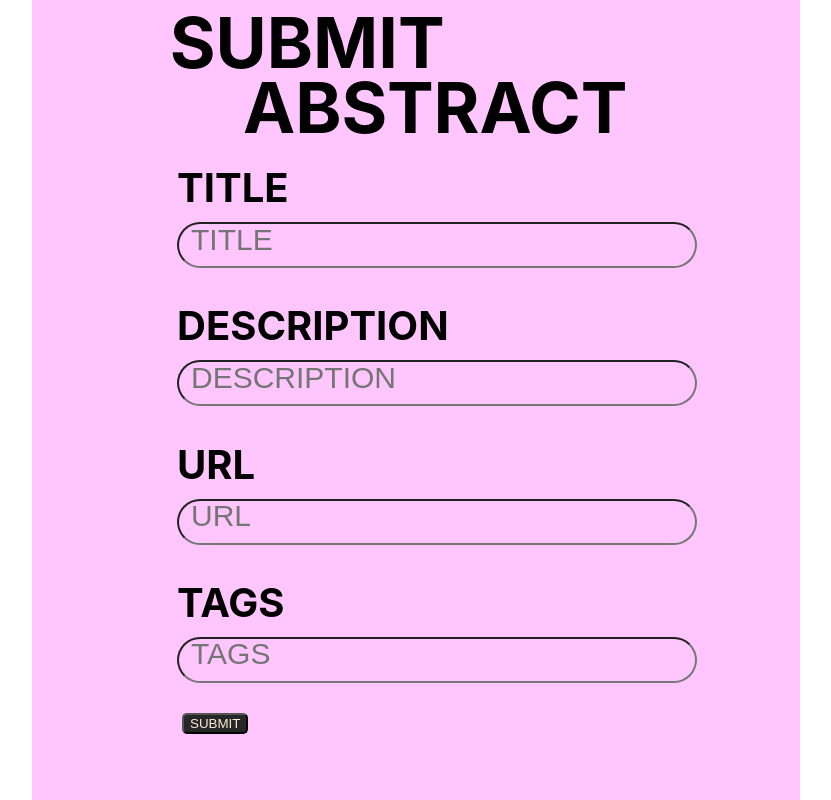
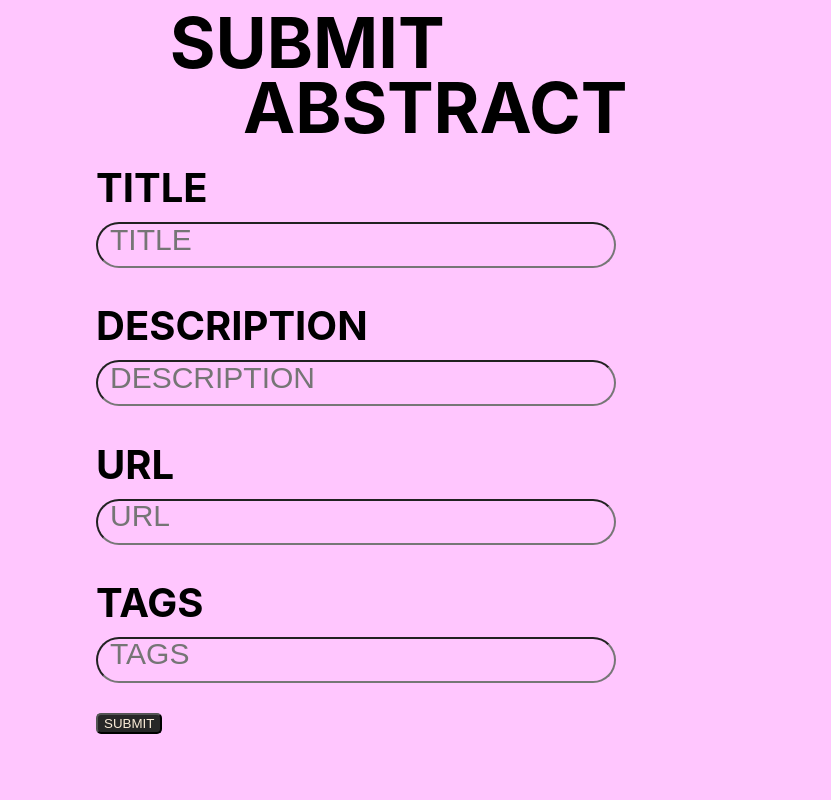
Before and after one commit to mikasajaeger19/Component-Library, a React (Create React App) app: page / in a window 1280 px wide. Shown: the whole page, without its empty margins (224-1055 px from the left). Built offline with nearby package versions, Linux system fonts and the light colour scheme.

Commit message:
minor changes

```diff
--- a/src/components/Submit/Submit.css
+++ b/src/components/Submit/Submit.css
@@ -2,8 +2,7 @@
     display: flex;
     background-color: #FFC6FE;
     height: 100vh;
-    width: 60vw;
-    margin-left: 20vw;
+    width: 100vw;
     flex-direction: column;
 }
 
@@ -38,7 +37,7 @@ h2 {
     align-items: flex-start;
     flex-direction: column;
     width: 60vw;
-    margin-left: 145px;
+    margin-left: 25vw;
 }
 
 input {
@@ -62,5 +61,5 @@ button {
 .submit-footer {
     display: flex;
     margin-top: 30px;
-    margin-left: 150px;
+    margin-left: 25vw;
 }
```
